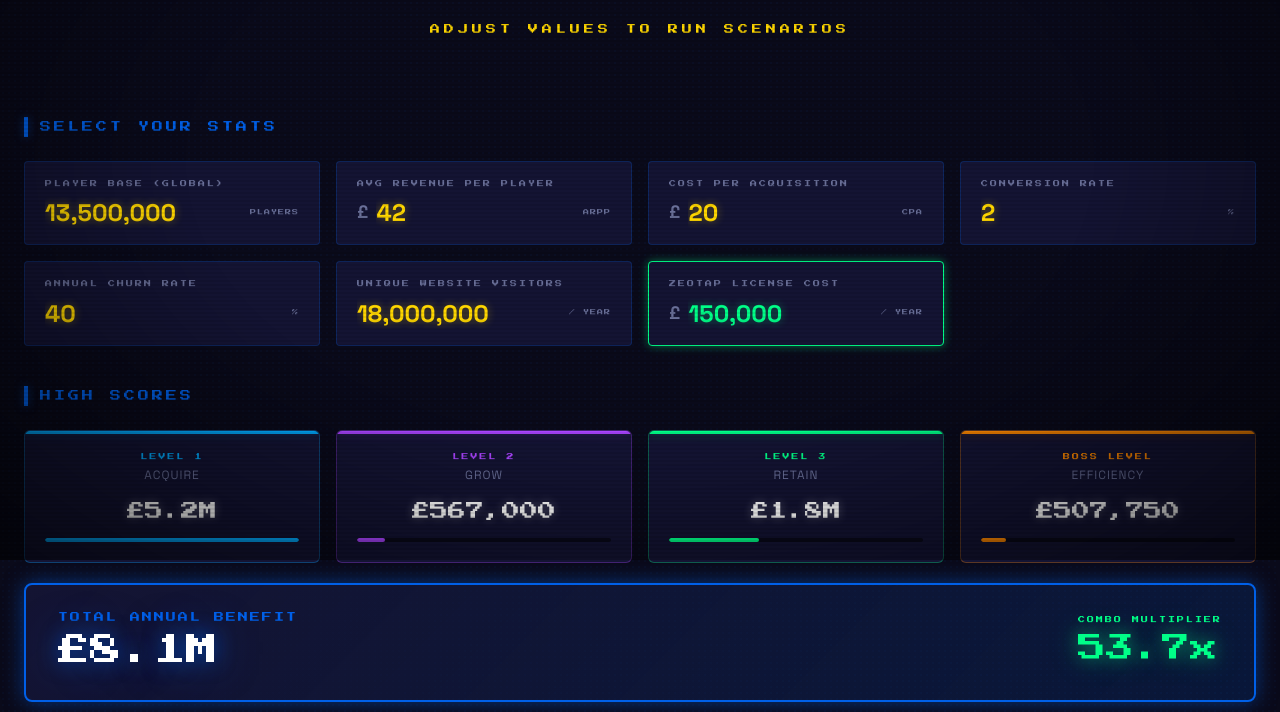
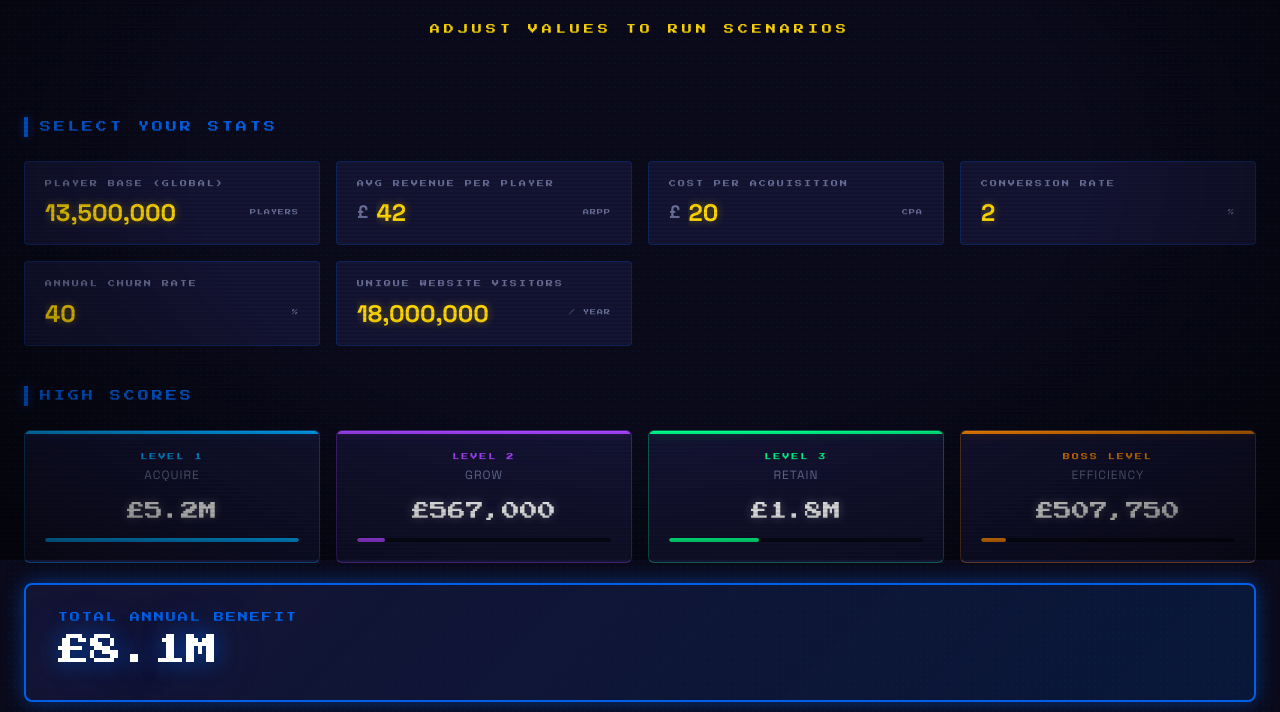
Before and after one commit to christophermackinnon-beep/sega-cdp-business-case, a plain HTML site: page index.html in a window 1280 px wide. Shown: the part 240-952 px from the top of the page. Drawn offline with Linux system fonts and the light colour scheme.

Commit message:
Remove Zeotap license cost and ROI multiplier references

```diff
--- a/index.html
+++ b/index.html
@@ -786,15 +786,6 @@
     50% { box-shadow: 0 0 25px var(--sega-blue-glow), 0 0 50px var(--sega-blue-glow); }
   }
 
-  /* License input in profile */
-  .license-card {
-    border-color: var(--neon-green) !important;
-    box-shadow: 0 0 10px var(--neon-green-glow);
-  }
-  .license-card input {
-    color: var(--neon-green) !important;
-    text-shadow: 0 0 8px var(--neon-green-glow) !important;
-  }
 
   /* Narrative panels */
   .narrative-panel {
@@ -932,14 +923,6 @@
         <span class="suffix">/ YEAR</span>
       </div>
     </div>
-    <div class="stat-card license-card">
-      <div class="stat-label">ZEOTAP LICENSE COST</div>
-      <div class="stat-input-wrap">
-        <span class="prefix">&pound;</span>
-        <input type="text" data-key="zeotapLicense" data-type="currency" value="150,000" placeholder="150,000">
-        <span class="suffix">/ YEAR</span>
-      </div>
-    </div>
   </div>
 </section>
 
@@ -979,12 +962,6 @@
         <div class="total-value" id="totalValue">-</div>
       </div>
     </div>
-    <div class="roi-display">
-      <div>
-        <div class="roi-label">COMBO MULTIPLIER</div>
-        <div class="roi-multiplier" id="roiValue">-</div>
-      </div>
-    </div>
   </div>
   <div class="stacked-bar" id="stackedBar">
     <div style="background:var(--acquire); width:0%;" id="stackAcquire"></div>
@@ -1264,24 +1241,7 @@
       <div class="gc-label">TOTAL BENEFIT</div>
       <div class="gc-value" id="gcBenefit">-</div>
     </div>
-    <div class="gc-card cost">
-      <div class="gc-label">LICENSE COST</div>
-      <div class="gc-value" id="gcCost">-</div>
-    </div>
-    <div class="gc-card roi-card">
-      <div class="gc-label">ROI MULTIPLIER</div>
-      <div class="gc-value" id="gcRoi">-</div>
-    </div>
   </div>
-  <div class="health-bar-wrap">
-    <div class="health-bar-label">
-      <span>LICENSE COST</span>
-      <span>TOTAL BENEFIT</span>
-    </div>
-    <div class="health-bar">
-      <div class="hb-fill" id="hbFill" style="width:0%"></div>
-      <div class="hb-cost" id="hbCost" style="width:0%"></div>
-    </div>
   </div>
 </section>
 
@@ -1302,7 +1262,6 @@ const C = {
   conversionRate: 0.02,
   churnRate: 0.40,
   uniqueVisitors: 18000000,
-  zeotapLicense: 150000,
   // Model 1
   costPerMediaPerson: 2,
   suppressionUpliftCDP: 0.08,
@@ -1540,7 +1499,6 @@ function recalcAll() {
   const retain = m3.incremental;
   const efficiency = m4.total;
   const total = acquire + grow + retain + efficiency;
-  const roi = C.zeotapLicense > 0 ? total / C.zeotapLicense : 0;
 
   // Render tables
   renderM1(m1);
@@ -1584,18 +1542,9 @@ function recalcAll() {
   // Totals
   document.getElementById('totalValue').textContent = fmtGBP(total);
   document.getElementById('headerTotal').textContent = fmtGBP(total);
-  document.getElementById('roiValue').textContent = roi.toFixed(1) + 'x';
 
   // Game complete
   document.getElementById('gcBenefit').textContent = fmtGBP(total);
-  document.getElementById('gcCost').textContent = fmtGBP(C.zeotapLicense);
-  document.getElementById('gcRoi').textContent = roi.toFixed(1) + 'x';
-
-  // Health bar
-  if (total > 0) {
-    document.getElementById('hbFill').style.width = '100%';
-    document.getElementById('hbCost').style.width = Math.min((C.zeotapLicense / total * 100), 100) + '%';
-  }
 }
 
 // ─── INIT ───
```
